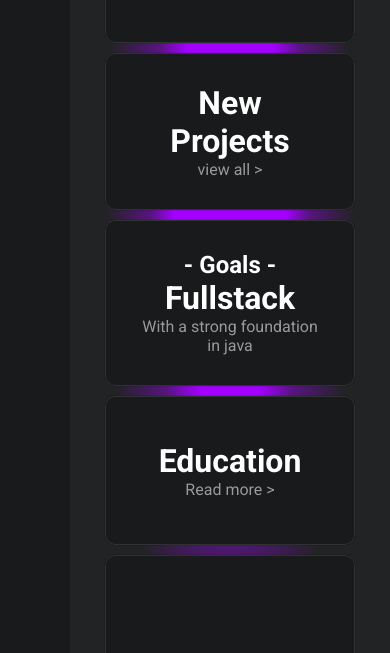
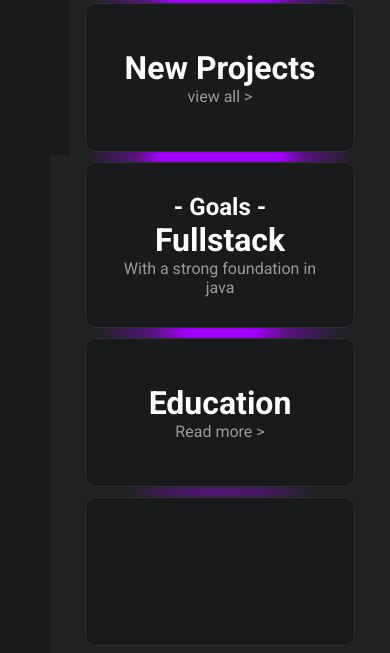
Before and after one commit to SamuelToledo123/ImSamuelToledo.github.io, a plain HTML site: page index.html in a window 390 px wide. Shown: the part 689-1342 px from the top of the page. Drawn offline with Linux system fonts and the light colour scheme.

Commit message:
fixed mobile issue

```diff
--- a/about.css
+++ b/about.css
@@ -376,7 +376,11 @@ section .cards .text-card h3{
 
 @media  (max-width: 550px) {
 
+    body {
+        grid-template-columns: 50px 1fr;
+        grid-template-rows: 150px 1fr;
 
+    }
 
     .my-skills {
         gap: 10px;
--- a/contact.css
+++ b/contact.css
@@ -319,6 +319,12 @@ body {
 
 @media  (max-width: 550px) {
 
+    body {
+        grid-template-columns: 50px 1fr;
+        grid-template-rows: 150px 1fr;
+
+    }
+
 
     .about-me {
         width: 100%;
--- a/ongoingprojects.css
+++ b/ongoingprojects.css
@@ -297,6 +297,12 @@ body {
 
 @media  (max-width: 550px) {
 
+    body {
+        grid-template-columns: 50px 1fr;
+        grid-template-rows: 150px 1fr;
+
+    }
+
 
     .header {
         grid-area: header;
--- a/projects.css
+++ b/projects.css
@@ -328,6 +328,12 @@ body {
 
 @media  (max-width: 550px) {
 
+    body {
+        grid-template-columns: 50px 1fr;
+        grid-template-rows: 150px 1fr;
+
+    }
+
     .main {
         grid-template-columns:1fr;
         grid-template-rows: repeat(5,1fr);
--- a/style.css
+++ b/style.css
@@ -352,6 +352,11 @@ body {
 
 @media  (max-width: 550px) {
 
+    body {
+        grid-template-columns: 50px 1fr;
+        grid-template-rows: 150px 1fr;
+
+    }
 
 
     html {
```
